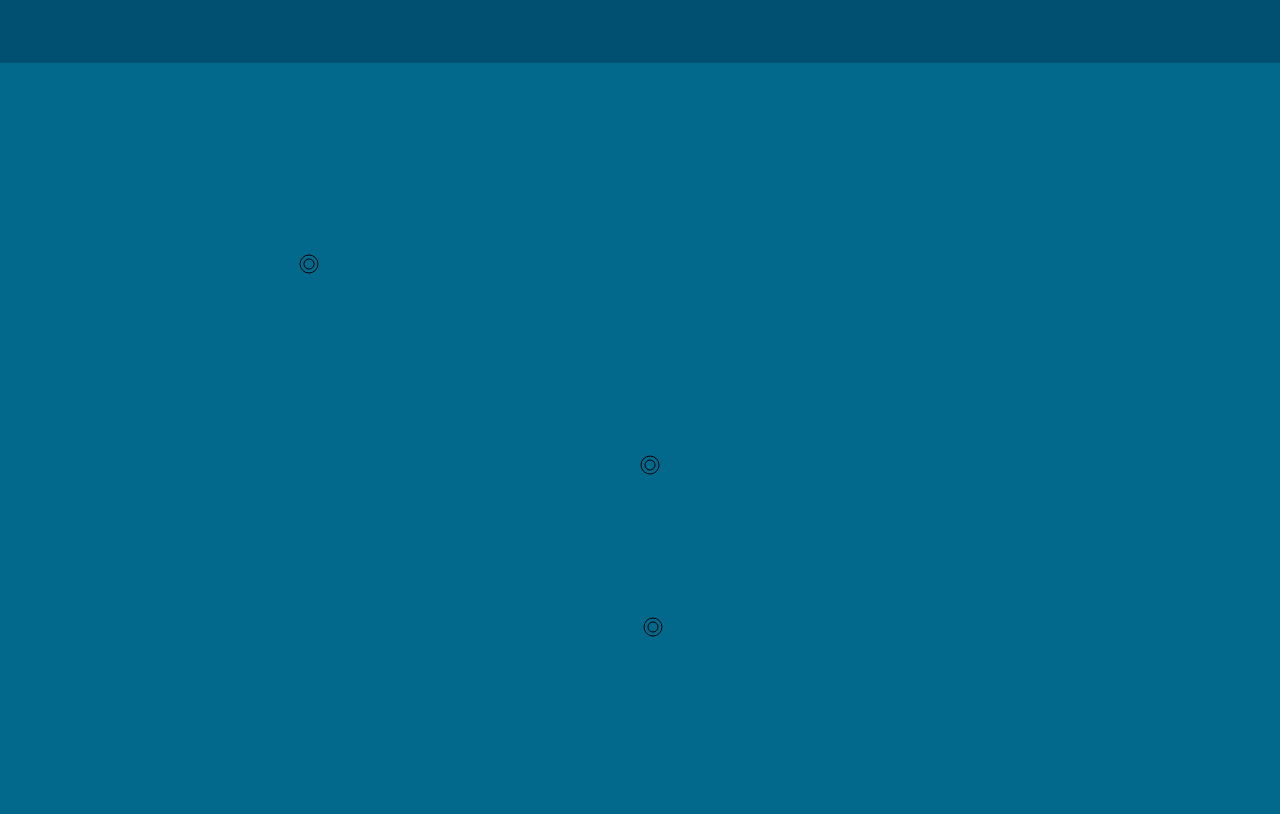
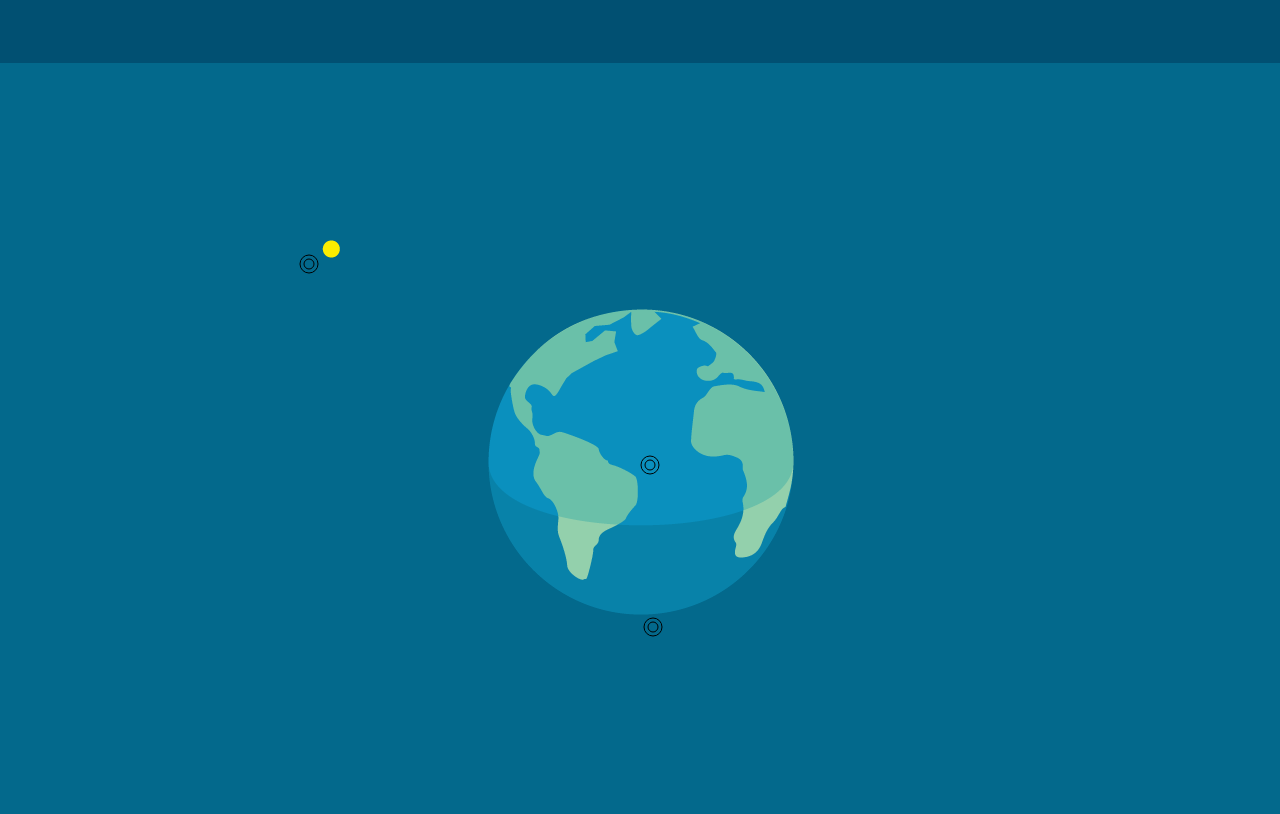
Before and after one commit to rockharbor/remembertowonder.com, a PHP site: page /home.php in a window 1280 px wide; the page is wider, and only the part inside the window is pictured. Shown: the part 3137-3951 px from the top of that part. Run offline with PHP 8.4, Linux system fonts and the light colour scheme; data that the repository does not hold is empty; some libraries are stand-ins or nearby versions.

Commit message:
Added slide 5 assets and triggers

```diff
--- a/css/styles.css
+++ b/css/styles.css
@@ -172,6 +172,26 @@
 
 .slide5 {
 	background: #03698C;
+}
+
+.slide5 .earth {
+	position: absolute;
+	left: 50%;
+	top: 50%;
+	margin-top: -155px;
+	margin-left: -155px;
+}
+
+.slide5 .sun {
+	position: absolute;
+	left: 189px;
+	top: 173px;
+}
+
+.slide5 .miles {
+	position: absolute;
+	left: 210px;
+	top: 190px;
 }
 
 .slide5 .factoid.f1 {
--- a/home.php
+++ b/home.php
@@ -20,6 +20,20 @@
 				$('body').timeline({
 					debug: true
 				});
+
+				// create timeline triggers
+				slide1 = new Slide1();
+				$('body').timeline('trigger', 800, function(event) {
+					if (event.direction === 'down') {
+						slide1.endStars();
+					} else {
+						slide1.startStars();
+					}
+				});
+				slide1.startStars();
+
+				slide5 = new Slide5();
+
 				// create factoids
 				$('article > .factoid').each(function() {
 					new Factoid(this);
@@ -30,16 +44,6 @@
 					ss.spaceColor = $(this).closest('section').css('backgroundColor');
 					ss.draw();
 				});
-				// create timeline triggers
-				var slide1 = new Slide1();
-				$('body').timeline('trigger', 800, function(event) {
-					if (event.direction === 'down') {
-						slide1.endStars();
-					} else {
-						slide1.startStars();
-					}
-				});
-				slide1.startStars();
 			});
 		</script>
 	</head>
@@ -84,7 +88,10 @@
 		</section>
 		<section class="slide5">
 			<article>
-				<div class="factoid f1">
+				<img class="earth" src="<?php echo $url['base']; ?>/img/earth.png" alt="Earth" />
+				<img class="miles" src="<?php echo $url['base']; ?>/img/93millionmiles.png" alt="93 Million Miles" />
+				<img class="sun" src="<?php echo $url['base']; ?>/img/sun.png" alt="Sun" />
+				<div class="factoid f1" data-factoid-after-click="slide5.showMiles" data-factoid-after-hide="slide5.hideMiles">
 					<p class="fact">It sits about 93,000,000 miles from the sun.</p>
 					<div class="factoid f2"><p class="fact">A minor decrease in that distance and the effect is catastrophic. Glaciers would melt. Most of our cities would flood. Ocean area would increase before potentially boiling and evaporating entirely.</p></div>
 				</div>
--- a/js/triggers.js
+++ b/js/triggers.js
@@ -92,9 +92,8 @@ function _swipeSetupElement(element) {
 	return viewport;
 }
 
-/**
- * Slide 1 trigger functions
- */
+/*= Slide logic
+********************************************************/
 function Slide1() {
 	this.active = true;
 
@@ -119,3 +118,17 @@ function Slide1() {
 		}
 	}
 }
+
+function Slide5() {
+
+	$('.slide5 .miles').hide();
+
+	this.showMiles = function() {
+		swipeIn($('.slide5 .miles'));
+	}
+
+	this.hideMiles = function() {
+		swipeOut($('.slide5 .miles'));
+	}
+
+}
```
Also changed, not shown: img/93millionmiles.png (added), img/earth.png (added), img/sun.png (added).
